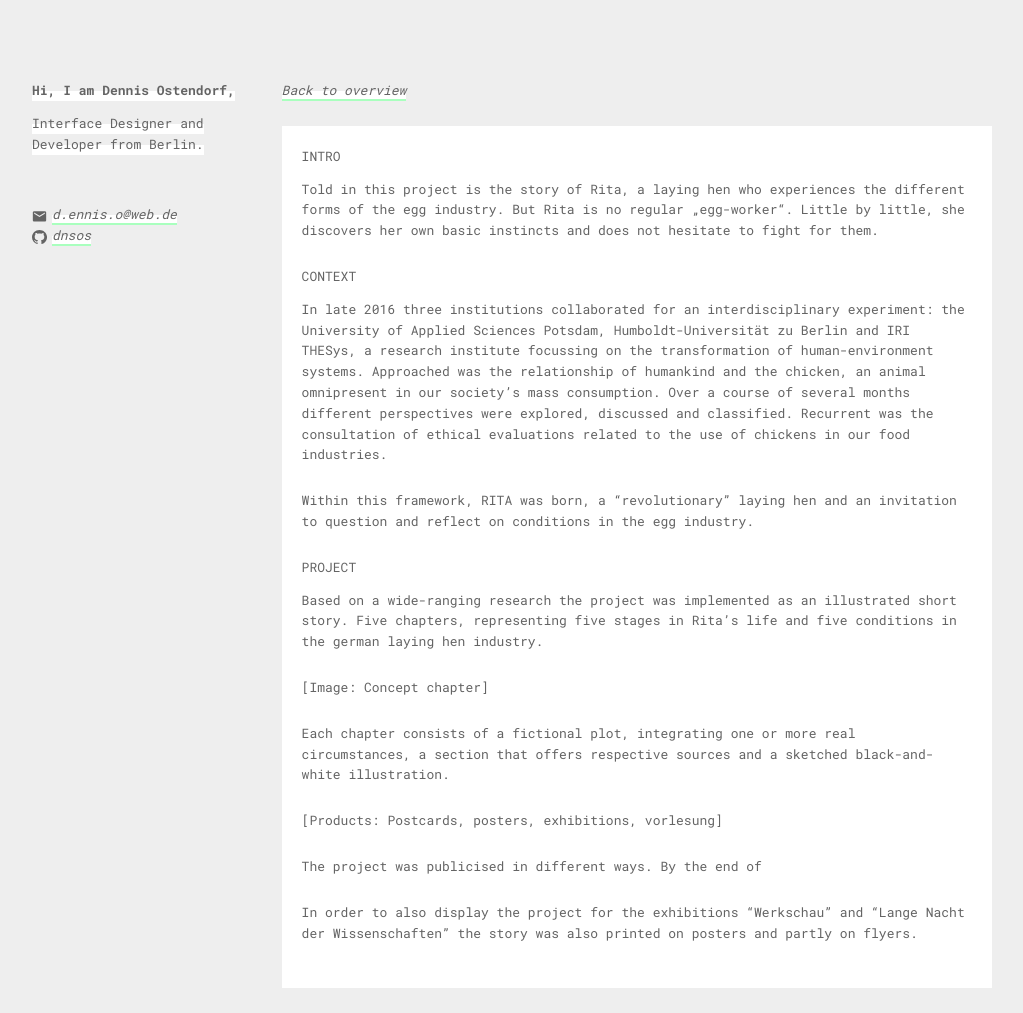
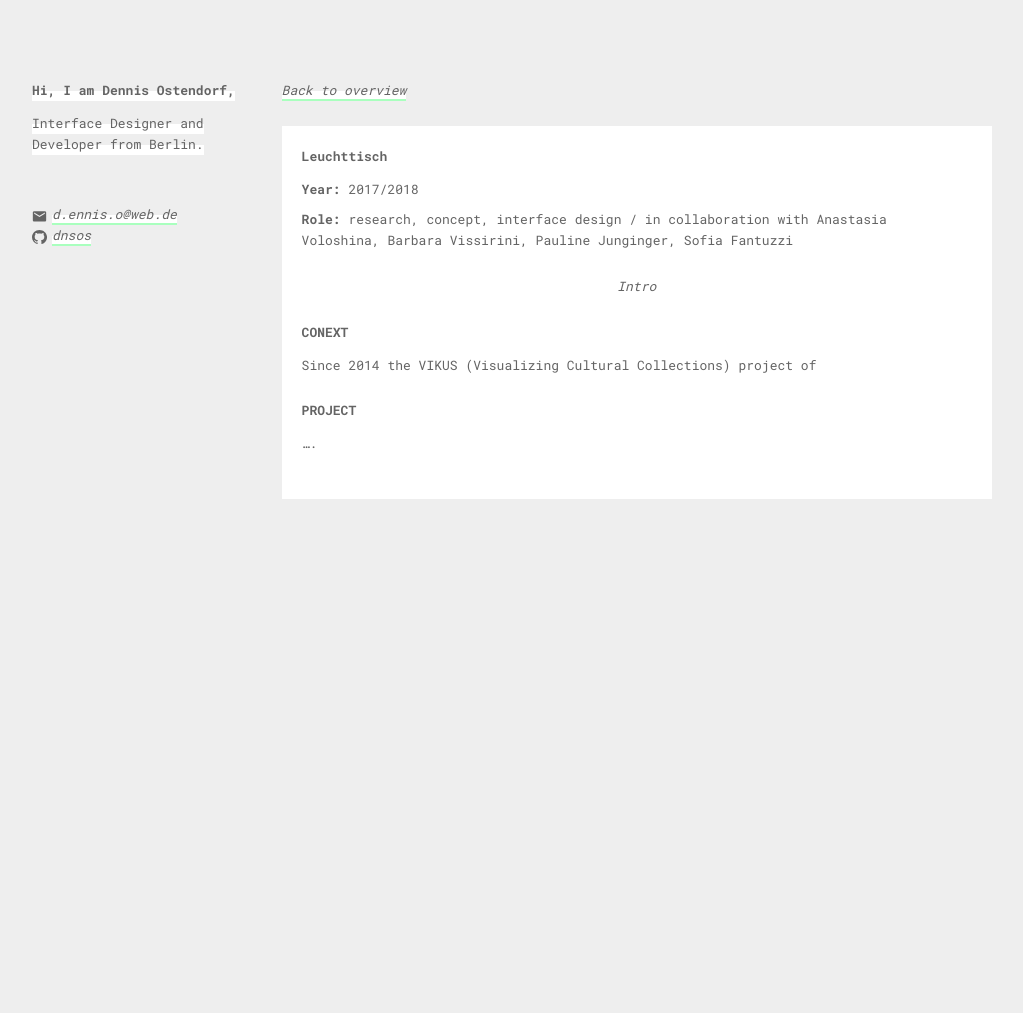
Before and after one commit to dnsos/deinns, a Jekyll site: the page built from _pages/leuchttisch.md, in a window 1280 px wide. Shown: the whole page, without its empty margins (128-1151 px from the left). Built offline with Jekyll 4.4.1, drawn with Linux system fonts in a browser that asks for light colours; after the commit the page ends 900 px from its top, so only the background shows below that.

Commit message:
Changed styles of project detail page

```diff
--- a/_includes/projects.html
+++ b/_includes/projects.html
@@ -10,7 +10,7 @@
           <section class="project__wrapper">
             <a href="{{p.permalink}}" class="project__anchor">
               <section class="project__title">
-                <h2><span href="{{p.permalink}}">{{p.title}}</span></h2>
+                <h3><span href="{{p.permalink}}">{{p.title}}</span></h3>
               </section>
               <section class="project__excerpt">
                 <p><span>{{p.excerpt}}</span></p>
--- a/_layouts/default.html
+++ b/_layouts/default.html
@@ -24,7 +24,7 @@
 
           <section class="intro">
             <h1 class="headline--highlighted"><span>Hi, I am Dennis Ostendorf,</span></h1>
-            <h1><span>Interface Designer and Developer from Berlin.</span></h1>
+            <p><span>Interface Designer and Developer from Berlin.</span></p>
           </section>
 
           <section class="contact">
--- a/_layouts/project.html
+++ b/_layouts/project.html
@@ -5,6 +5,16 @@ layout: default
 
 <section class="project__detail--wrapper">
 
-  {{content}}
+  <section class="project__detail--meta">
+    <h1>{{page.title}}{% if page.subtitle %} – {{page.subtitle}}{% endif %}</h1>
+    <ul>
+      <li><span>Year: </span>{{page.year}}</li>
+      <li><span>Role: </span>{{page.role}}</li>
+    </ul>
+  </section>
+
+  <section class="project__detail--content">
+    {{content}}
+  </section>
 
 </section>
--- a/_pages/leuchttisch.md
+++ b/_pages/leuchttisch.md
@@ -11,23 +11,10 @@ year: 2017/2018
 role: research, concept, interface design / in collaboration with Anastasia Voloshina, Barbara Vissirini, Pauline Junginger, Sofia Fantuzzi
 ---
 
-# INTRO
-Told in this project is the story of Rita, a laying hen who experiences the different forms of the egg industry. But Rita is no regular „egg-worker“. Little by little, she discovers her own basic instincts and does not hesitate to fight for them.
+Intro
 
-# CONTEXT
-In late 2016 three institutions collaborated for an interdisciplinary experiment: the University of Applied Sciences Potsdam, Humboldt-Universität zu Berlin and IRI THESys, a research institute focussing on the transformation of human-environment systems. Approached was the relationship of humankind and the chicken, an animal omnipresent in our society's mass consumption. Over a course of several months different perspectives were explored, discussed and classified. Recurrent was the consultation of ethical evaluations related to the use of chickens in our food industries.
-
-Within this framework, RITA was born, a "revolutionary" laying hen and an invitation to question and reflect on conditions in the egg industry.
+# CONEXT
+Since 2014 the VIKUS (Visualizing Cultural Collections) project of
 
 # PROJECT
-Based on a wide-ranging research the project was implemented as an illustrated short story. Five chapters, representing five stages in Rita's life and five conditions in the german laying hen industry.
-
-[Image: Concept chapter]
-
-Each chapter consists of a fictional plot, integrating one or more real circumstances, a section that offers respective sources and a sketched black-and-white illustration.
-
-[Products: Postcards, posters, exhibitions, vorlesung]
-
-The project was publicised in different ways. By the end of
-
-In order to also display the project for the exhibitions "Werkschau" and "Lange Nacht der Wissenschaften" the story was also printed on posters and partly on flyers.
+....
--- a/_scss/_style.scss
+++ b/_scss/_style.scss
@@ -118,29 +118,29 @@ body {
 h1, h2, h3, h4, h5, h6 {
   margin-top: 0;
   margin-bottom: 1.2rem;
-  font-weight: 400;
-  color: $neutralColor; }
-h1, h2, p {
-  font-family: $primaryFonts;
+  font-weight: 700;
+  color: $neutralColor;
+
   span {
-    box-shadow: inset 0 -0.8rem 0 white, 0 .2rem 0 white;
+    box-shadow: $underlined;
   }
 }
+
 h1 { font-size: $basicFontSize; line-height: 1.6;  letter-spacing: 0;}
 h2 { font-size: $basicFontSize; line-height: 1.6; letter-spacing: 0; }
-h3 { font-size: 1.6rem; line-height: 1.5;  letter-spacing: 0; }
-h4 { font-size: 1.6rem; line-height: 1.5; letter-spacing: 0; }
-h5 { font-size: 1.6rem; line-height: 1.5;  letter-spacing: 0; }
-h6 { font-size: 1.6rem; line-height: 1.5;  letter-spacing: 0; }
+h3 { font-size: $basicFontSize; line-height: 1.6;  letter-spacing: 0; }
+h4 { font-size: $basicFontSize; line-height: 1.6; letter-spacing: 0; }
+h5 { font-size: $basicFontSize; line-height: 1.6;  letter-spacing: 0; }
+h6 { font-size: $basicFontSize; line-height: 1.6;  letter-spacing: 0; }
 
 /* Larger than phablet */
 @media (min-width: 750px) {
   h1 { font-size: $basicFontSize; }
   h2 { font-size: $basicFontSize; }
-  h3 { font-size: 1.6rem; }
-  h4 { font-size: 1.6rem; }
-  h5 { font-size: 1.6rem; }
-  h6 { font-size: 1.6rem; }
+  h3 { font-size: $basicFontSize; }
+  h4 { font-size: $basicFontSize; }
+  h5 { font-size: $basicFontSize; }
+  h6 { font-size: $basicFontSize; }
 }
 
 p {
@@ -414,6 +414,10 @@ hr {
 .intro p {
   font-family: $primaryFonts;
   font-size: $basicFontSize;
+
+  span {
+    box-shadow: $underlined;
+  }
 }
 
 @media (min-width: 750px) {
@@ -465,12 +469,9 @@ hr {
   .project__title {
     position: absolute;
     width: 100%;
+    padding-top: .8rem;
+    text-align: center;
     z-index: 3;
-
-    h2 {
-      padding-top: .8rem;
-      text-align: center;
-    }
   }
 
   .project__excerpt {
@@ -548,6 +549,20 @@ a.project__anchor {
 .project__detail--wrapper {
   padding: 2rem;
   background-color: white;
+
+  .project__detail--meta {
+    span {
+      font-weight: 700;
+    }
+  }
+
+  .project__detail--content {
+    p:first-of-type {
+      padding: 0 10%;
+      text-align: center;
+      font-style: italic;
+    }
+  }
 }
 
 
--- a/_scss/_variables.scss
+++ b/_scss/_variables.scss
@@ -10,3 +10,4 @@ $primaryFonts: 'Roboto Mono', monospace;
 
 // misc
 $basicFontSize: 1.3rem;
+$underlined: inset 0 -0.8rem 0 white, 0 .2rem 0 white;
```
Also changed, not shown: _pages/campusambulanz.md (deleted, +0 -33 lines), _pages/im_ueberfluteten_berlin.md (+2 -18 lines), _pages/rita.md (+3 -4 lines), 1 other file.
